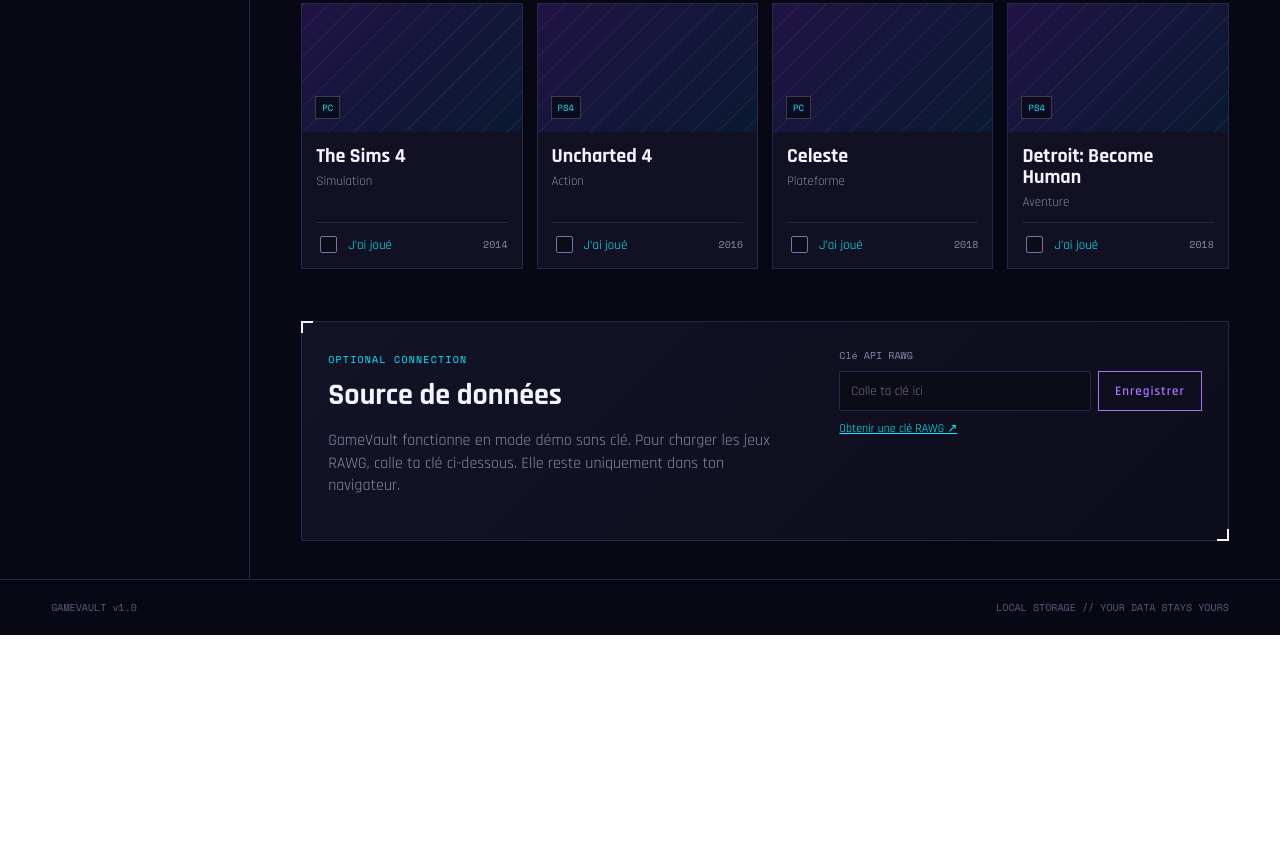
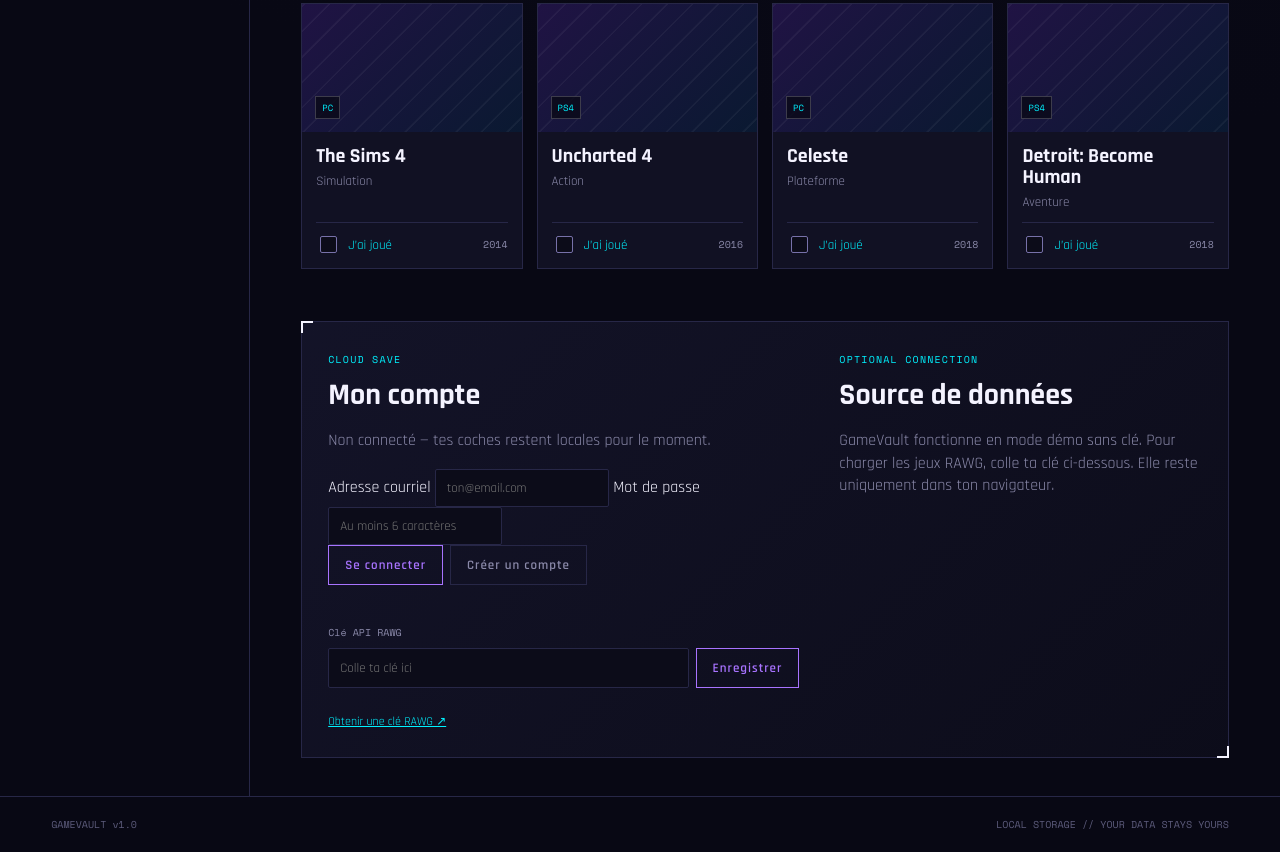
Before and after one commit to AuroreVeyrine/full-games-list, a plain HTML site: page index.html in a window 1280 px wide. Shown: the part 2196-3048 px from the top of the page. Before the commit the page ends 2831 px from the top, so only its background shows below. Drawn offline with nearby package versions, Linux system fonts and the light colour scheme.

Commit message:
Add Firebase account interface

```diff
--- a/index.html
+++ b/index.html
@@ -82,12 +82,23 @@
       </section>
 
       <section id="settings" class="settings hud-panel">
+        <div class="auth-form">
+          <span class="eyebrow">CLOUD SAVE</span>
+          <h2>Mon compte</h2>
+          <p id="authStatus">Non connecté — tes coches restent locales pour le moment.</p>
+          <label for="authEmail">Adresse courriel</label>
+          <input id="authEmail" type="email" placeholder="ton@email.com" autocomplete="email">
+          <label for="authPassword">Mot de passe</label>
+          <input id="authPassword" type="password" placeholder="Au moins 6 caractères" autocomplete="current-password">
+          <div class="api-input-row"><button id="signInButton" class="button button-secondary" type="button">Se connecter</button><button id="signUpButton" class="button button-ghost" type="button">Créer un compte</button></div>
+          <button id="signOutButton" class="button button-ghost" type="button" hidden>Se déconnecter</button>
+        </div>
         <div><span class="eyebrow">OPTIONAL CONNECTION</span><h2>Source de données</h2><p>GameVault fonctionne en mode démo sans clé. Pour charger les jeux RAWG, colle ta clé ci-dessous. Elle reste uniquement dans ton navigateur.</p></div>
-        <div class="api-form"><label for="rawgKey">Clé API RAWG</label><div class="api-input-row"><input id="rawgKey" type="password" placeholder="Colle ta clé ici"><button id="saveKey" class="button button-secondary" type="button">Enregistrer</button></div><a href="https://rawg.io/apidocs" target="_blank" rel="noreferrer">Obtenir une clé RAWG ↗</a></div>
+        <div class="api-form"><label for="rawgKey">Clé API RAWG</label><div class="api-input-row"><input id="rawgKey" type="password" placeholder="Colle ta clé ici"><button id="saveKey" class="button button-secondary" type="button">Enregistrer</button></div><p id="keyStatus" class="key-status" role="status" aria-live="polite"></p><a href="https://rawg.io/apidocs" target="_blank" rel="noreferrer">Obtenir une clé RAWG ↗</a></div>
       </section>
     </section>
   </main>
   <footer><span>GAMEVAULT v1.0</span><span>LOCAL STORAGE // YOUR DATA STAYS YOURS</span></footer>
-  <script src="main.js"></script>
+  <script type="module" src="main.js"></script>
 </body>
 </html>
```
